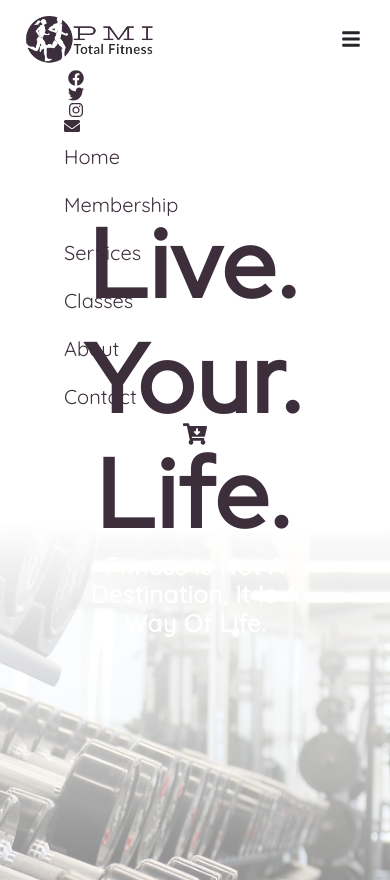
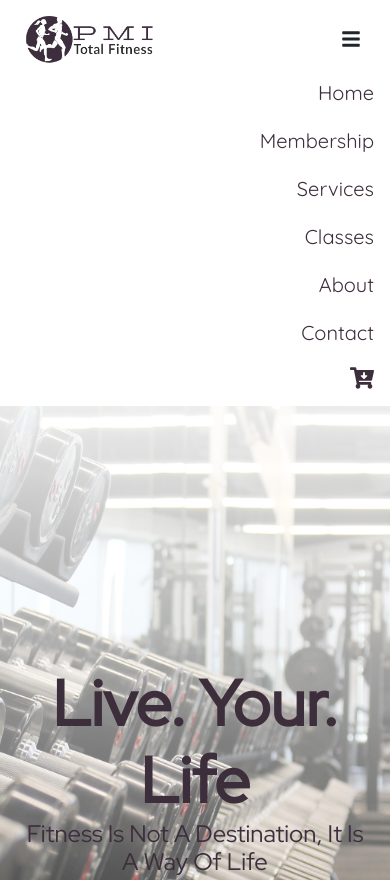
Before and after one commit to dchoinie/pmi-snipcart, a Gatsby site: page / in a window 390 px wide. Shown: the top 880 px of the page. Built offline with nearby package versions, Linux system fonts and the light colour scheme; Gatsby itself is replaced by a stand-in of ours.

Commit message:
Header, Hero components updated
1. Use gatsby-background-image to display hero image
2. Remove socials from nav
3. Add responsive styles to nav & hero components

```diff
--- a/gatsby-browser.js
+++ b/gatsby-browser.js
@@ -7,3 +7,14 @@
 // You can delete this file if you're not using it
 
 import "./src/styles/global.css"
+
+// ES5 way
+// exports.onClientEntry = () => {
+// ES6 way
+export const onClientEntry = () => {
+  // IntersectionObserver polyfill for gatsby-background-image (Safari, IE)
+  if (typeof window.IntersectionObserver === `undefined`) {
+    import(`intersection-observer`)
+    console.log(`# IntersectionObserver is polyfilled!`)
+  }
+}
--- a/gatsby-config.js
+++ b/gatsby-config.js
@@ -25,6 +25,13 @@ module.exports = {
         spaceId: process.env.CONTENTFUL_SPACE_ID,
         // Learn about environment variables: https://gatsby.dev/env-vars
         accessToken: process.env.CONTENTFUL_ACCESS_TOKEN,
+      },
+    },
+    {
+      resolve: "gatsby-plugin-snipcart",
+      options: {
+        apiKey: process.env.SNIPCART_KEY,
+        autopop: true,
       },
     },
     `gatsby-transformer-sharp`,
--- a/package.json
+++ b/package.json
@@ -6,17 +6,19 @@
   "author": "Kyle Mathews <mathews.kyle@gmail.com>",
   "dependencies": {
     "gatsby": "^2.15.28",
-    "gatsby-background-image": "^0.8.12",
+    "gatsby-background-image": "^0.8.14",
     "gatsby-image": "^2.2.23",
     "gatsby-plugin-manifest": "^2.2.20",
     "gatsby-plugin-offline": "^3.0.11",
     "gatsby-plugin-postcss": "^2.1.10",
     "gatsby-plugin-react-helmet": "^3.1.10",
     "gatsby-plugin-sharp": "^2.2.27",
+    "gatsby-plugin-snipcart": "^1.1.2",
     "gatsby-plugin-web-font-loader": "^1.0.4",
     "gatsby-source-contentful": "^2.1.44",
     "gatsby-source-filesystem": "^2.1.28",
     "gatsby-transformer-sharp": "^2.2.19",
+    "intersection-observer": "^0.7.0",
     "prop-types": "^15.7.2",
     "react": "^16.9.0",
     "react-dom": "^16.9.0",
--- a/src/components/header.js
+++ b/src/components/header.js
@@ -1,14 +1,7 @@
 import React, { Component } from "react"
 import "./bootstrap.min.css"
 import Logo from "../images/logo.png"
-import {
-  FaFacebook,
-  FaTwitter,
-  FaInstagram,
-  FaEnvelope,
-  FaCartArrowDown,
-  FaBars,
-} from "react-icons/fa"
+import { FaCartArrowDown, FaBars } from "react-icons/fa"
 import { useStaticQuery, Link } from "gatsby"
 
 export default class header extends Component {
@@ -72,40 +65,18 @@ export default class header extends Component {
           <FaBars />
         </button>
         <div className={this.state.css}>
-          <ul className="navbar-nav w-full justify-end px-12">
-            <li className="socials-nav mx-1">
-              <a href="#">
-                <FaFacebook />
-              </a>
-            </li>
-            <li className="socials-nav mx-1">
-              <a href="#">
-                <FaTwitter />
-              </a>
-            </li>
-            <li className="socials-nav mx-1">
-              <a href="#">
-                <FaInstagram />
-              </a>
-            </li>
-            <li className="socials-nav">
-              <a href="#">
-                <FaEnvelope />
-              </a>
-            </li>
-          </ul>
-          <ul className="navbar-nav w-full justify-end px-12">
+          <ul className="navbar-nav w-full justify-end lg:px-12">
             {this.state.links.map(link => {
               return (
-                <li key={link.id} className="nav-item">
+                <li key={link.id} className="nav-item text-right">
                   <Link to={link.path} className="nav-link capitalize">
                     {link.text}
                   </Link>
                 </li>
               )
             })}
-            <li className="nav-item self-center">
-              <FaCartArrowDown className="cart-icon" />
+            <li className="nav-item lg:self-center self-end py-2">
+              <FaCartArrowDown className="cart-icon snipcart-checkout" />
             </li>
           </ul>
         </div>
--- a/src/components/hero.js
+++ b/src/components/hero.js
@@ -1,68 +1,55 @@
 import React from "react"
-import { useStaticQuery, graphql, Link } from "gatsby"
-import Img from "gatsby-image"
-import Background from "../images/gym1.jpg"
-import Logo from "../images/logo.png"
-import { FaUserPlus } from "react-icons/fa"
+import { graphql, StaticQuery } from "gatsby"
 
-export default () => {
-  const data = useStaticQuery(graphql`
+import BackgroundImage from "gatsby-background-image"
+
+const hero = ({ className }) => (
+  <StaticQuery
+    query={graphql`
       query {
-      file(relativePath: { eq: "gym2.jpeg" }) {
+        desktop: file(relativePath: { eq: "gym1.jpg" }) {
           childImageSharp {
-          # Specify a fixed image and fragment.
-          # The default width is 400 pixelss
-          fluid(quality: 80) {
-            ...GatsbyImageSharpFluid
+            fluid(quality: 90, maxWidth: 1920) {
+              ...GatsbyImageSharpFluid_withWebp
             }
           }
         }
-      site {
-        siteMetadata {
-          title
-          author
-          description
       }
-      }
-    }
-  `)
+    `}
+    render={data => {
+      // Set ImageData.
+      const imageData = [
+        `linear-gradient(rgba(255, 255, 255, 1) -10%, rgba(255, 255, 255, 0))`,
+        data.desktop.childImageSharp.fluid,
+      ]
+
       return (
-    <div
-      className="flex justify-center text-center text-white hero"
-      style={{
-        backgroundImage: `linear-gradient(rgba(255, 255, 255, 1) 8%, rgba(255, 255, 255, 0)), url(${Background})`,
-        backgroundPosition: "center",
-        backgroundSize: "cover",
-      }}
+        <BackgroundImage
+          Tag="section"
+          className={className}
+          fluid={imageData}
+          style={{ height: "calc(100vh - 112.22px)" }}
         >
           <div
-        className="w-full"
-        style={{
-          position: "absolute",
-          top: "50%",
-          left: "50%",
-          transform: "translate(-50%, -50%)",
-          // border: "1px solid red",
-        }}
+            className="flex justify-center lg:justify-end w-full h-full"
+            // style={{ border: "1px solid red" }}
           >
-        <div className="flex justify-end px-12 mx-4">
-          <h1
-            className="font-bold tracking-wide"
-            style={{ fontSize: "6rem", color: "var(--main-purple)" }}
+            <div
+              className="hero-content self-center mx-6 lg:mx-0 lg:pr-12"
+              // style={{ border: "1px solid blue" }}
             >
-            Live. Your. Life.
+              <h1 className="lg:tracking-wide font-bold hero-title">
+                Live. Your. Life
               </h1>
-        </div>
-        <div className="flex justify-end px-12 mx-4">
-          <h4
-            className="tracking-wide font-bold capitalize"
-            style={{ fontFamily: "Quicksand" }}
-          >
-            {/* Tagline goes here */}
-            Fitness is not a destination, It is a way of life.
+              <h4 className="capitalize">
+                Fitness is not a destination, it is a way of life
               </h4>
             </div>
           </div>
-    </div>
+        </BackgroundImage>
       )
-}
+    }}
+  />
+)
+
+export default hero
--- a/src/components/layout.js
+++ b/src/components/layout.js
@@ -21,7 +21,7 @@ const Layout = ({ children }) => (
 )
 
 Layout.propTypes = {
-  children: PropTypes.node.isRequired,
+  children: PropTypes.node,
 }
 
 export default Layout
--- /dev/null
+++ b/src/pages/membership.js
@@ -0,0 +1,39 @@
+import React from "react"
+import Layout from "../components/layout"
+import { graphql } from "gatsby"
+
+export const membershipQuery = graphql`
+  query MyQuery {
+    allContentfulMembershipType {
+      nodes {
+        category
+        description
+        id
+        price
+        title
+        contentful_id
+        image {
+          fixed(width: 50, height: 50) {
+            ...GatsbyContentfulFixed_tracedSVG
+          }
+        }
+      }
+    }
+  }
+`
+
+export default ({ data }) => {
+  return (
+    <Layout>
+      {/* {data.allContentfulMembershipType.nodes.map(node => (
+        <div key={node.contentful_id}>
+          <p>{node.title}</p>
+          <p>${node.price}</p>
+          <p>{node.description}</p>
+          <p>{node.category}</p>
+          <hr />
+        </div>
+      ))} */}
+    </Layout>
+  )
+}
--- a/src/styles/global.css
+++ b/src/styles/global.css
@@ -52,12 +52,6 @@ h5 {
   font-size: 1.5rem;
 }
 
-@tailwind utilities;
-
-.purple {
-  color: var(--main-purple);
-}
-
 .nav-link {
   color: var(--main-purple);
   border-bottom: 2px solid transparent;
@@ -78,12 +72,35 @@ h5 {
   max-width: 250px;
 }
 
-.hero {
-  height: 100vh;
+.hero-title {
+  font-size: 6rem;
+}
+
+.hero-content {
+  text-align: right;
+  color: var(--main-purple);
+}
+
+@media screen and (max-width: 992px) {
+  .nav-link:hover {
+    border-bottom: 2px solid transparent;
+  }
 }
 
 @media screen and (max-width: 640px) {
   .nav-logo {
     max-width: 150px;
   }
+  .hero-title {
+    font-size: 4rem;
+  }
+  .hero-content {
+    text-align: center;
+  }
 }
+
+@tailwind utilities;
+
+.purple {
+  color: var(--main-purple);
+}
```
Also changed, not shown: 1 other file. Lines whose indentation alone changed are shown as unchanged.
